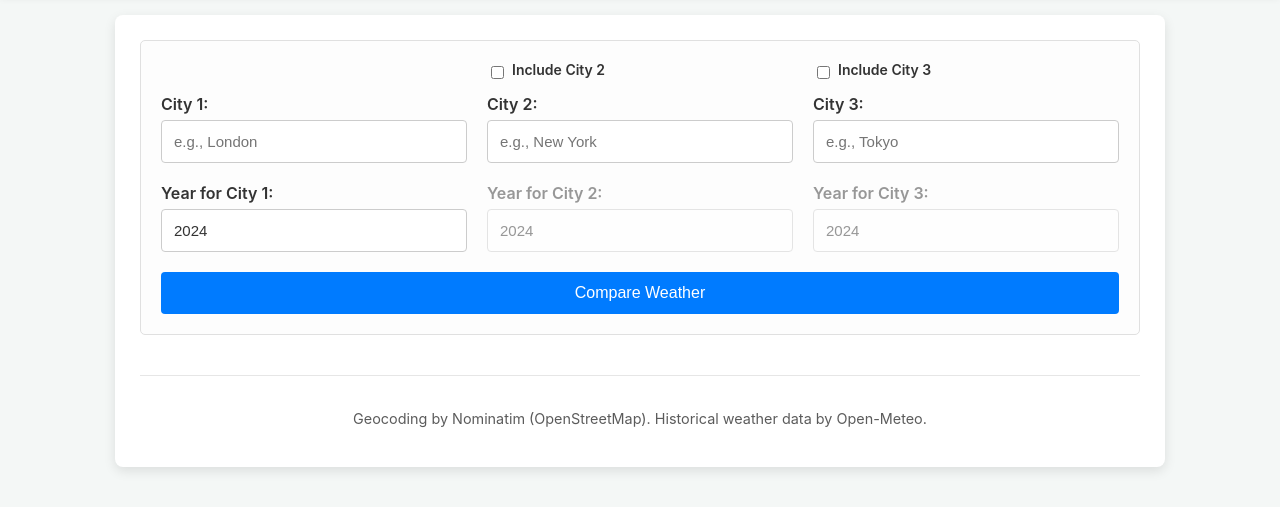
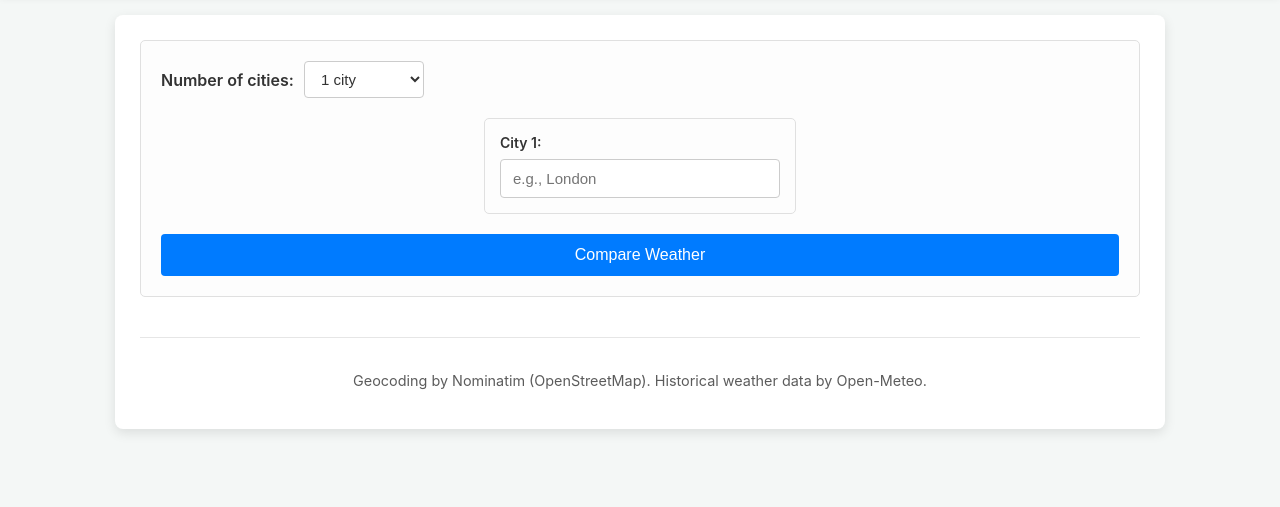
Before and after one commit to Ctr1A1tDe1/WeatherCompare, a Django app: page / in a window 1280 px wide. Shown: the part 94-601 px from the top of the page. Run offline with Django 5.2, Linux system fonts and the light colour scheme.

Commit message:
Refactor city selection UI from checkboxes to dropdown
Replace checkbox-based city enabling with a dropdown selector for
number of cities. Simplify form layout by removing grid system and
using flexbox containers. Update JavaScript to dynamically show/hide
city inputs based on dropdown selection and preserve existing values.

```diff
--- a/comparer/static/comparer/css/styles.css
+++ b/comparer/static/comparer/css/styles.css
@@ -247,37 +247,70 @@ h2 {
     border-radius: 5px;
 }
 
-.form-grid {
-    display: grid;
-    grid-template-columns: repeat(auto-fit, minmax(250px, 1fr));
-    gap: 20px;
-    align-items: end;
+.city-controls {
     margin-bottom: 20px;
 }
 
-.year-grid {
-    margin-top: 10px;
+.city-count-selector {
+    display: flex;
+    align-items: center;
+    gap: 10px;
 }
 
-.city-column {
-    position: relative;
+.city-count-selector label {
+    font-weight: 600;
+    color: var(--text-color);
+    margin: 0;
 }
 
-.city-toggle {
-    margin-bottom: 10px;
-    display: flex;
-    align-items: center;
+.city-count-selector select {
+    padding: 8px 12px;
+    border: 1px solid var(--input-border);
+    border-radius: 4px;
+    background-color: var(--input-bg);
+    color: var(--text-color);
+    font-size: 15px;
+    cursor: pointer;
+    min-width: 120px;
 }
 
-.city-toggle input[type="checkbox"] {
-    margin-right: 8px;
-    cursor: pointer;
+.cities-container {
+    display: flex;
+    flex-direction: row;
+    gap: 15px;
+    margin-bottom: 20px;
+    justify-content: center;
+    align-items: stretch;
 }
 
-.city-toggle label {
+.city-input-group {
+    display: flex;
+    flex-direction: column;
+    gap: 8px;
+    padding: 15px;
+    border: 1px solid var(--border-color);
+    border-radius: 5px;
+    background-color: var(--chart-bg);
+    width: 280px;
+    flex-shrink: 0;
+}
+
+.city-input-group label {
+    font-weight: 600;
+    color: var(--text-color);
+    margin: 0;
     font-size: 14px;
-    color: #555;
-    cursor: pointer;
+}
+
+.city-input-group input[type="text"] {
+    padding: 10px 12px;
+    border: 1px solid var(--input-border);
+    border-radius: 4px;
+    background-color: var(--input-bg);
+    color: var(--text-color);
+    font-size: 15px;
+    width: 100%;
+    box-sizing: border-box;
 }
 
 .form-group label {
--- a/comparer/static/comparer/js/autocomplete.js
+++ b/comparer/static/comparer/js/autocomplete.js
@@ -6,8 +6,21 @@
 class CityAutocomplete {
     constructor() {
         this.cities = [];
-        this.setupAutocomplete();
-        this.loadCities();
+    }
+
+    /**
+     * Initialize the autocomplete functionality
+     * This method handles both setup and async city loading
+     */
+    async init() {
+        try {
+            this.setupAutocomplete();
+            await this.loadCities();
+        } catch (error) {
+            console.error('Error initializing CityAutocomplete:', error);
+            // Fallback to common cities if initialization fails
+            this.cities = this.getCommonCities();
+        }
     }
 
     /**
@@ -214,5 +227,13 @@ class CityAutocomplete {
     }
 }
 
-// Initialize autocomplete
-new CityAutocomplete();
+// Initialize autocomplete when the script loads
+(async () => {
+    try {
+        const cityAutocomplete = new CityAutocomplete();
+        await cityAutocomplete.init();
+        console.log('CityAutocomplete initialized successfully');
+    } catch (error) {
+        console.error('Failed to initialize CityAutocomplete:', error);
+    }
+})();
--- a/comparer/static/comparer/js/form_controls.js
+++ b/comparer/static/comparer/js/form_controls.js
@@ -1,169 +1,131 @@
 /**
  * Form controls for the Weather Compare application
- * Handles toggling of city inputs, year restrictions, and form validation
+ * Handles dynamic city count selection and form validation
  */
 
 document.addEventListener('DOMContentLoaded', function() {
-    // Get toggle checkboxes
-    const enableCity2Checkbox = document.getElementById('enable-city2');
-    const enableCity3Checkbox = document.getElementById('enable-city3');
+    // Initialize the form state
+    initializeFormState();
 
-    // Get city input elements
+    // Set up dropdown event listener
+    setupDropdownListener();
+
+    // Set up form validation
+    setupFormValidation();
+});
+
+/**
+ * Set up dropdown change event listener
+ */
+function setupDropdownListener() {
+    const dropdown = document.getElementById('city-count-dropdown');
+    if (dropdown) {
+        dropdown.addEventListener('change', updateCityCount);
+    }
+}
+
+/**
+ * Initialize the form state based on submitted values
+ */
+function initializeFormState() {
+    // Check if cities 2 and 3 have values and show them if they do
     const city2Input = document.getElementById('city_name_2');
     const city3Input = document.getElementById('city_name_3');
-    const year1Input = document.getElementById('year_1');
-    const year2Input = document.getElementById('year_2');
-    const year3Input = document.getElementById('year_3');
+    const dropdown = document.getElementById('city-count-dropdown');
 
-    // Get all city2 and city3 related elements
-    const city2Elements = document.querySelectorAll('.city2-input');
-    const city3Elements = document.querySelectorAll('.city3-input');
+    let cityCount = 1;
 
-    // Set up year restrictions
-    setupYearRestrictions();
+    if (city2Input && city2Input.value.trim()) {
+        showCity(2);
+        cityCount = 2;
+    }
 
-    // Function to toggle city 2 inputs
-    function toggleCity2() {
-        const isEnabled = enableCity2Checkbox.checked;
+    if (city3Input && city3Input.value.trim()) {
+        showCity(3);
+        cityCount = 3;
+    }
 
-        // Toggle required attribute
-        city2Input.required = isEnabled;
-        year2Input.required = isEnabled;
+    // Set the dropdown to reflect the current state
+    if (dropdown) {
+        dropdown.value = cityCount.toString();
+    }
+}
 
-        // Toggle disabled state
-        city2Input.disabled = !isEnabled;
-        year2Input.disabled = !isEnabled;
+/**
+ * Update city count based on dropdown selection
+ */
+function updateCityCount() {
+    const dropdown = document.getElementById('city-count-dropdown');
+    const selectedCount = parseInt(dropdown.value);
 
-        // Toggle visibility of related elements
-        city2Elements.forEach(element => {
-            element.style.opacity = isEnabled ? '1' : '0.5';
-            element.style.pointerEvents = isEnabled ? 'auto' : 'none';
-        });
-
-        // If city 2 is disabled, also disable city 3
-        if (!isEnabled && enableCity3Checkbox.checked) {
-            enableCity3Checkbox.checked = false;
-            toggleCity3();
+    // Show/hide cities based on selection
+    for (let i = 2; i <= 3; i++) {
+        if (i <= selectedCount) {
+            showCity(i);
+        } else {
+            hideCity(i);
         }
     }
+}
 
-    // Function to toggle city 3 inputs
-    function toggleCity3() {
-        const isEnabled = enableCity3Checkbox.checked;
+/**
+ * Show a specific city input
+ * @param {number} cityNumber - The city number (2 or 3)
+ */
+function showCity(cityNumber) {
+    const cityElement = document.getElementById(`city-${cityNumber}`);
+    const cityInput = document.getElementById(`city_name_${cityNumber}`);
 
-        // Toggle required attribute
-        city3Input.required = isEnabled;
-        year3Input.required = isEnabled;
-
-        // Toggle disabled state
-        city3Input.disabled = !isEnabled;
-        year3Input.disabled = !isEnabled;
-
-        // Toggle visibility of related elements
-        city3Elements.forEach(element => {
-            element.style.opacity = isEnabled ? '1' : '0.5';
-            element.style.pointerEvents = isEnabled ? 'auto' : 'none';
-        });
-
-        // City 3 can only be enabled if city 2 is enabled
-        if (isEnabled && !enableCity2Checkbox.checked) {
-            enableCity2Checkbox.checked = true;
-            toggleCity2();
+    if (cityElement) {
+        cityElement.style.display = 'flex';
+        if (cityInput) {
+            cityInput.required = true;
         }
     }
+}
 
-    // Add event listeners to checkboxes
-    if (enableCity2Checkbox) {
-        enableCity2Checkbox.addEventListener('change', toggleCity2);
-        // Initialize state
-        toggleCity2();
+/**
+ * Hide a specific city input
+ * @param {number} cityNumber - The city number (2 or 3)
+ */
+function hideCity(cityNumber) {
+    const cityElement = document.getElementById(`city-${cityNumber}`);
+    const cityInput = document.getElementById(`city_name_${cityNumber}`);
+
+    if (cityElement) {
+        cityElement.style.display = 'none';
+        if (cityInput) {
+            cityInput.value = '';
+            cityInput.required = false;
+        }
     }
+}
 
-    if (enableCity3Checkbox) {
-        enableCity3Checkbox.addEventListener('change', toggleCity3);
-        // Initialize state
-        toggleCity3();
-    }
-
-    /**
-     * Set up year input restrictions
-     * Ensures years cannot be greater than current year - 1
-     */
-    function setupYearRestrictions() {
-        const currentYear = new Date().getFullYear();
-        const maxYear = currentYear - 1;
-
-        // Set max attribute for all year inputs
-        [year1Input, year2Input, year3Input].forEach(input => {
-            if (input) {
-                input.setAttribute('max', maxYear);
-
-                // Add event listener to enforce max year
-                input.addEventListener('change', function() {
-                    if (parseInt(this.value) > maxYear) {
-                        this.value = maxYear;
-                    }
-                });
-            }
-        });
-    }
-
-    // Form validation
+/**
+ * Set up form validation
+ */
+function setupFormValidation() {
     const form = document.querySelector('form');
     if (form) {
         form.addEventListener('submit', function(event) {
-            // Validate that if city 3 is enabled, city 2 must also be enabled
-            if (enableCity3Checkbox && enableCity3Checkbox.checked &&
-                enableCity2Checkbox && !enableCity2Checkbox.checked) {
-                event.preventDefault();
-                alert('City 3 can only be enabled if City 2 is also enabled.');
-                return false;
-            }
+            const dropdown = document.getElementById('city-count-dropdown');
+            const selectedCount = parseInt(dropdown.value);
 
-            // Validate that required fields are filled
-            if (enableCity2Checkbox && enableCity2Checkbox.checked) {
-                if (!city2Input.value.trim()) {
+            // Validate that visible city inputs have values
+            for (let i = 1; i <= selectedCount; i++) {
+                const cityInput = document.getElementById(`city_name_${i}`);
+                if (cityInput && !cityInput.value.trim()) {
                     event.preventDefault();
-                    alert('Please enter a name for City 2.');
-                    city2Input.focus();
+                    alert(`Please enter a name for City ${i}.`);
+                    cityInput.focus();
                     return false;
                 }
-            }
-
-            if (enableCity3Checkbox && enableCity3Checkbox.checked) {
-                if (!city3Input.value.trim()) {
-                    event.preventDefault();
-                    alert('Please enter a name for City 3.');
-                    city3Input.focus();
-                    return false;
-                }
-            }
-
-            // Validate year inputs
-            const currentYear = new Date().getFullYear();
-            const maxYear = currentYear - 1;
-
-            const validateYear = (input) => {
-                if (input && input.value) {
-                    const yearValue = parseInt(input.value);
-                    if (yearValue > maxYear) {
-                        event.preventDefault();
-                        alert(`Year cannot be greater than ${maxYear}.`);
-                        input.focus();
-                        return false;
-                    }
-                }
-                return true;
-            };
-
-            // Check all year inputs
-            if (!validateYear(year1Input) ||
-                (enableCity2Checkbox.checked && !validateYear(year2Input)) ||
-                (enableCity3Checkbox.checked && !validateYear(year3Input))) {
-                return false;
             }
 
             return true;
         });
     }
-});
+}
+
+// Make functions globally available for onclick handlers
+window.updateCityCount = updateCityCount;
--- a/comparer/templates/comparer/index.html
+++ b/comparer/templates/comparer/index.html
@@ -39,53 +39,37 @@
         <div class="form-section">
             <form method="POST" action="{% url 'comparer:index' %}">
                 {% csrf_token %}
-                <div class="form-grid">
+                <div class="city-controls">
+                    <div class="city-count-selector">
+                        <label for="city-count-dropdown">Number of cities:</label>
+                        <select id="city-count-dropdown" onchange="updateCityCount()">
+                            <option value="1">1 city</option>
+                            <option value="2">2 cities</option>
+                            <option value="3">3 cities</option>
+                        </select>
+                    </div>
+                </div>
+
+                <div class="cities-container">
                     <!-- City 1 (always visible) -->
-                    <div class="form-group autocomplete-wrapper">
+                    <div class="city-input-group autocomplete-wrapper" id="city-1">
                         <label for="city_name_1">City 1:</label>
                         <input type="text" name="city_name_1" id="city_name_1" value="{{ submitted_city1|default:'' }}" placeholder="e.g., London" required>
                     </div>
 
-                    <!-- City 2 with toggle -->
-                    <div class="form-group city-column autocomplete-wrapper">
-                        <div class="city-toggle">
-                            <input type="checkbox" id="enable-city2" name="enable_city2" {% if enable_city2 %}checked{% endif %}>
-                            <label for="enable-city2">Include City 2</label>
-                        </div>
+                    <!-- City 2 (initially hidden) -->
+                    <div class="city-input-group autocomplete-wrapper" id="city-2" style="display: none;">
                         <label for="city_name_2">City 2:</label>
-                        <input type="text" name="city_name_2" id="city_name_2" value="{{ submitted_city2|default:'' }}" placeholder="e.g., New York" required>
+                        <input type="text" name="city_name_2" id="city_name_2" value="{{ submitted_city2|default:'' }}" placeholder="e.g., New York">
                     </div>
 
-                    <!-- City 3 with toggle -->
-                    <div class="form-group city-column autocomplete-wrapper">
-                        <div class="city-toggle">
-                            <input type="checkbox" id="enable-city3" name="enable_city3" {% if enable_city3 %}checked{% endif %}>
-                            <label for="enable-city3">Include City 3</label>
-                        </div>
+                    <!-- City 3 (initially hidden) -->
+                    <div class="city-input-group autocomplete-wrapper" id="city-3" style="display: none;">
                         <label for="city_name_3">City 3:</label>
                         <input type="text" name="city_name_3" id="city_name_3" value="{{ submitted_city3|default:'' }}" placeholder="e.g., Tokyo">
                     </div>
                 </div>
 
-                <div class="form-grid year-grid">
-                    <!-- Year for City 1 -->
-                    <div class="form-group">
-                        <label for="year_1">Year for City 1:</label>
-                        <input type="number" name="year_1" id="year_1" min="1940" max="{{ current_year|add:'-1' }}" value="{{ year_1|default:default_selection_year }}" required>
-                    </div>
-
-                    <!-- Year for City 2 -->
-                    <div class="form-group city2-input">
-                        <label for="year_2">Year for City 2:</label>
-                        <input type="number" name="year_2" id="year_2" min="1940" max="{{ current_year|add:'-1' }}" value="{{ year_2|default:default_selection_year }}" required>
-                    </div>
-
-                    <!-- Year for City 3 -->
-                    <div class="form-group city3-input">
-                        <label for="year_3">Year for City 3:</label>
-                        <input type="number" name="year_3" id="year_3" min="1940" max="{{ current_year|add:'-1' }}" value="{{ year_3|default:default_selection_year }}">
-                    </div>
-                </div>
 
                 <div class="form-group submit-container">
                     <button type="submit" id="submit-button">Compare Weather</button>
--- a/comparer/views.py
+++ b/comparer/views.py
@@ -76,56 +76,22 @@ def _parse_form_input(request_post: Dict) -> Tuple[List[CityYearPair], Optional[
     current_year = datetime.now().year
     default_year = current_year + DEFAULT_YEAR_OFFSET
 
-    # Check if city 3 is enabled
-    enable_city3 = request_post.get("enable_city3") == "on"
-    enable_city2 = request_post.get("enable_city2") == "on"
-
     # Process city 1 (always required)
     city1_name = request_post.get("city_name_1", "").strip().title()
     if not city1_name:
         return [], "Please enter a name for City 1."
 
-    try:
-        year_1 = int(request_post.get("year_1", default_year))
-        # Ensure year is not greater than current year - 1
-        if year_1 > current_year - 1:
-            year_1 = current_year - 1
-    except (ValueError, TypeError):
-        year_1 = default_year
+    city_year_pairs.append((city1_name, default_year))
 
-    city_year_pairs.append((city1_name, year_1))
+    # Process city 2 (if provided)
+    city2_name = request_post.get("city_name_2", "").strip().title()
+    if city2_name:
+        city_year_pairs.append((city2_name, default_year))
 
-    # Process city 2 (if enabled)
-    if enable_city2:
-        city2_name = request_post.get("city_name_2", "").strip().title()
-        if not city2_name:
-            return [], "Please enter a name for City 2."
-
-        try:
-            year_2 = int(request_post.get("year_2", default_year))
-            # Ensure year is not greater than current year - 1
-            if year_2 > current_year - 1:
-                year_2 = current_year - 1
-        except (ValueError, TypeError):
-            year_2 = default_year
-
-        city_year_pairs.append((city2_name, year_2))
-
-    # Process city 3 (if enabled)
-    if enable_city3:
-        city3_name = request_post.get("city_name_3", "").strip().title()
-        if not city3_name:
-            return [], "Please enter a name for City 3."
-
-        try:
-            year_3 = int(request_post.get("year_3", default_year))
-            # Ensure year is not greater than current year - 1
-            if year_3 > current_year - 1:
-                year_3 = current_year - 1
-        except (ValueError, TypeError):
-            year_3 = default_year
-
-        city_year_pairs.append((city3_name, year_3))
+    # Process city 3 (if provided)
+    city3_name = request_post.get("city_name_3", "").strip().title()
+    if city3_name:
+        city_year_pairs.append((city3_name, default_year))
 
     return city_year_pairs, error_message
 
@@ -228,25 +194,6 @@ def index_view(request):
         context["submitted_city1"] = request.POST.get("city_name_1", "").strip()
         context["submitted_city2"] = request.POST.get("city_name_2", "").strip()
         context["submitted_city3"] = request.POST.get("city_name_3", "").strip()
-        context["enable_city2"] = request.POST.get("enable_city2") == "on"
-        context["enable_city3"] = request.POST.get("enable_city3") == "on"
-
-        try:
-            context["year_1"] = int(request.POST.get("year_1", context["default_selection_year"]))
-            context["year_2"] = int(request.POST.get("year_2", context["default_selection_year"]))
-            context["year_3"] = int(request.POST.get("year_3", context["default_selection_year"]))
-
-            # Ensure years are not greater than current year - 1
-            current_year = datetime.now().year
-            if context["year_1"] > current_year - 1:
-                context["year_1"] = current_year - 1
-            if context["year_2"] > current_year - 1:
-                context["year_2"] = current_year - 1
-            if context["year_3"] > current_year - 1:
-                context["year_3"] = current_year - 1
-        except (ValueError, TypeError):
-            # Keep default values if parsing fails
-            pass
 
         # Parse form input
         city_year_pairs, form_error = _parse_form_input(request.POST)
```
